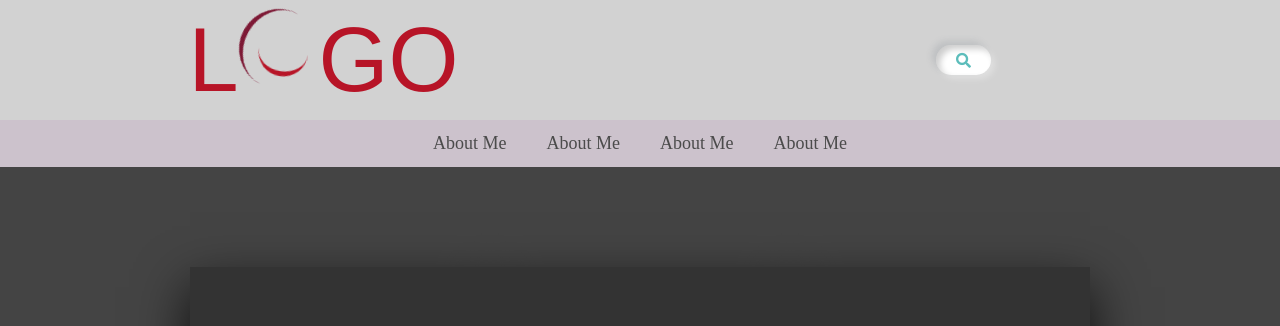
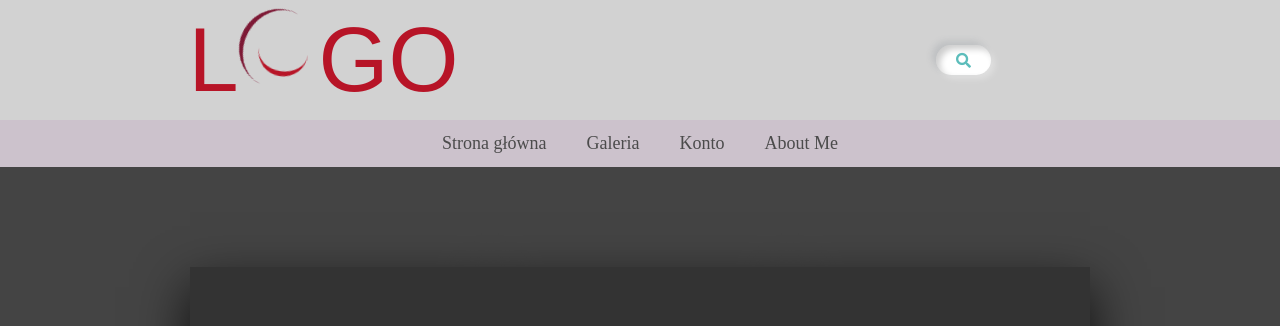
Before and after one commit to Prawy126/Technologie_Internetowe, a Jekyll site: the page projekt/index.html, which Jekyll copies as it is, in a window 1280 px wide. Shown: the top 326 px of the page. Built offline with Jekyll 4.4.1, drawn with Linux system fonts in a browser that asks for light colours; nearby versions of some CDN libraries.

Commit message:
Zaktualizowano menu

```diff
--- a/projekt/index.html
+++ b/projekt/index.html
@@ -70,24 +70,24 @@
       <div class="pasek">
         <div id="container">
             <ul id="menu">
-              <li><a href="#">About Me</a>
+              <li><a href="#">Strona główna</a>
                 <ul>
                   <li><a href="#">Lorem ipsum dolor</a></li>
                   <li><a href="#">Maecenas lacinia sem</a></li>
                   <li><a href="#">Suspendisse fringilla</a></li>
                 </ul>
               </li>
-              <li><a href="#">About Me</a>
+              <li><a href="#">Galeria</a>
                 <ul>
                   <li><a href="#">Lorem ipsum dolor</a></li>
                   <li><a href="#">Maecenas lacinia sem</a></li>
                   <li><a href="#">Suspendisse fringilla</a></li>
                 </ul>
               </li>
-              <li><a href="#">About Me</a>
+              <li><a href="#">Konto</a>
                 <ul>
-                  <li><a href="#">Lorem ipsum dolor</a></li>
-                  <li><a href="#">Maecenas lacinia sem</a></li>
+                  <li><a href="#">Zalogj się</a></li>
+                  <li><a href="#">Zarejestruj się</a></li>
                   <li><a href="#">Suspendisse fringilla</a></li>
                 </ul>
               </li>
```
